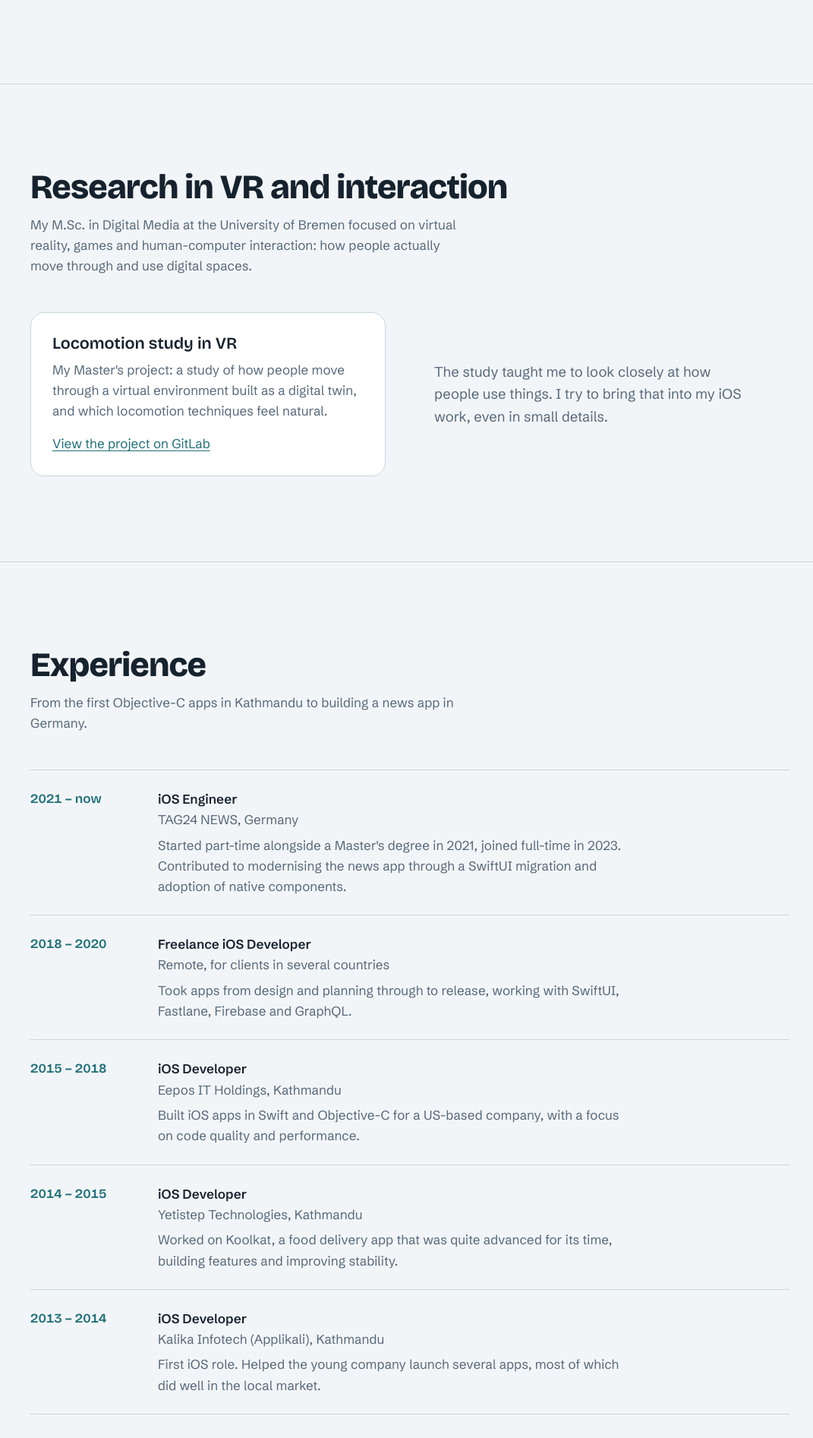
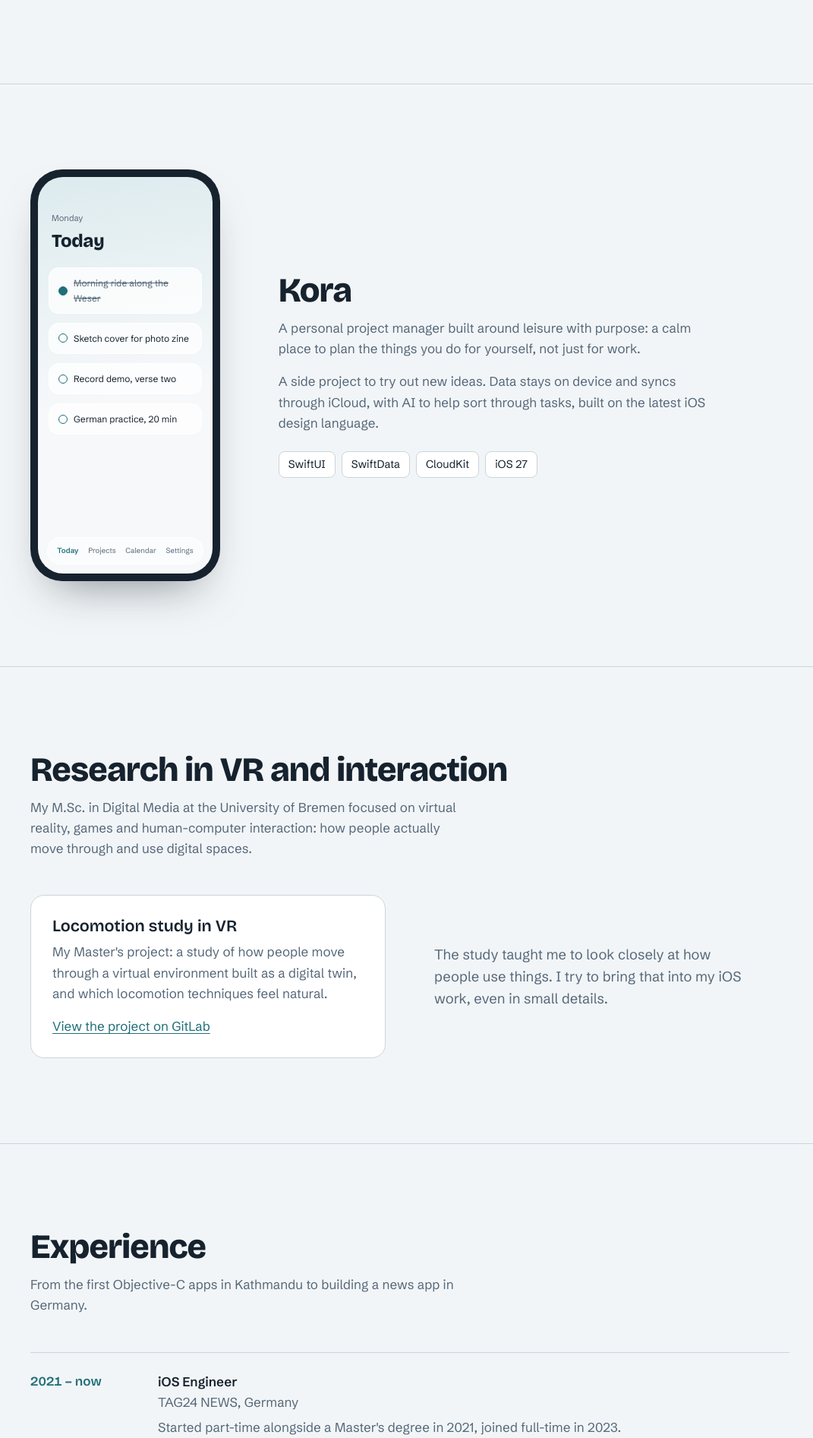
Before and after one commit to hempoudyal/hempoudyal.github.io, a Jekyll site: the page index.html, which Jekyll copies as it is, in a window 1280 px wide. Shown: the part 1494-3387 px from the top of the page at 76% size, without its empty margins (100-1171 px from the left). Built offline with Jekyll 4.4.1, drawn with Linux system fonts in a browser that asks for light colours.

Commit message:
Add Kora app section (dev branch, not live on master)
Renamed from Muse Organizer. Placeholder screenshot until app is ready.

Co-Authored-By: Claude Sonnet 4.6 <noreply@anthropic.com>

```diff
--- a/index.html
+++ b/index.html
@@ -85,6 +85,24 @@ h3{font-family:var(--display);font-weight:600;font-size:1.35rem;line-height:1.2;
 .points li:last-child{border-bottom:1px solid var(--line)}
 .points b{display:block;font-weight:600;margin-bottom:.15rem}
 .points p{margin:0;color:var(--muted)}
+
+/* Project */
+.project{display:grid;grid-template-columns:auto 1fr;gap:clamp(2rem,6vw,5rem);align-items:center}
+.phone{width:250px;aspect-ratio:9/19.5;border-radius:42px;background:var(--ink);padding:10px;box-shadow:0 30px 60px -30px rgba(22,34,46,.55)}
+.screen{height:100%;border-radius:33px;background:linear-gradient(170deg,#DDEBEE,#F6F8FA 55%);overflow:hidden;position:relative;color:#16222E;font-family:var(--body);display:flex;flex-direction:column}
+.screen img{width:100%;height:100%;object-fit:cover}
+.scr-top{padding:38px 18px 10px}
+.scr-top small{color:#56687A;font-size:.7rem}
+.scr-top div{font-family:var(--display);font-weight:800;font-size:1.5rem;letter-spacing:-.01em}
+.task{margin:6px 14px;padding:10px 12px;border-radius:14px;background:rgba(255,255,255,.72);font-size:.75rem;display:flex;gap:8px;align-items:center;border:1px solid rgba(255,255,255,.9)}
+.task i{width:12px;height:12px;border-radius:50%;border:1.5px solid #1F6F78;flex:none}
+.task.done i{background:#1F6F78}
+.task.done{color:#56687A;text-decoration:line-through}
+.tabbar{margin:auto 12px 12px;display:flex;justify-content:space-around;padding:9px 6px;border-radius:22px;background:rgba(255,255,255,.55);backdrop-filter:blur(12px);-webkit-backdrop-filter:blur(12px);border:1px solid rgba(255,255,255,.85);font-size:.6rem;color:#56687A}
+.tabbar span.on{color:#1F6F78;font-weight:600}
+.stack{display:flex;flex-wrap:wrap;gap:.5rem;margin:1.5rem 0 0;padding:0;list-style:none}
+.stack li{font-size:.9rem;padding:.3rem .75rem;border:1px solid var(--line);border-radius:8px;background:var(--surface)}
+@media (max-width:820px){.project{grid-template-columns:1fr}.phone{width:220px;margin:0 auto}}
 
 /* Research */
 .research{display:grid;grid-template-columns:1fr 1fr;gap:clamp(2rem,5vw,4rem)}
@@ -179,6 +197,30 @@ footer{padding:2rem 0 3rem;color:var(--muted);font-size:.9rem}
       <li><b data-i18n="p1b">Migrated legacy views to SwiftUI</b><p data-i18n="p1">Legacy UIKit views were rebuilt as modern SwiftUI components — easier to maintain, faster to extend, and deployed incrementally without feature freezes.</p></li>
       <li><b data-i18n="p2b">Native components first</b><p data-i18n="p2">Custom-built UI was replaced with system components, so the app follows iOS conventions and picks up platform improvements for free.</p></li>
     </ul>
+  </div>
+</section>
+
+<section id="project">
+  <div class="wrap project">
+    <div class="phone" aria-hidden="true">
+      <div class="screen">
+        <!-- Replace with a real screenshot: <img src="assets/img/kora-screenshot.png" alt=""> -->
+        <div class="scr-top"><small>Monday</small><div>Today</div></div>
+        <div class="task done"><i></i>Morning ride along the Weser</div>
+        <div class="task"><i></i>Sketch cover for photo zine</div>
+        <div class="task"><i></i>Record demo, verse two</div>
+        <div class="task"><i></i>German practice, 20 min</div>
+        <div class="tabbar"><span class="on">Today</span><span>Projects</span><span>Calendar</span><span>Settings</span></div>
+      </div>
+    </div>
+    <div>
+      <h2 data-i18n="kora_h">Kora</h2>
+      <p data-i18n="kora1" class="intro" style="margin-bottom:1rem">A personal project manager built around leisure with purpose: a calm place to plan the things you do for yourself, not just for work.</p>
+      <p data-i18n="kora2" style="color:var(--muted);max-width:56ch;margin:0">A side project to try out new ideas. Data stays on device and syncs through iCloud, with AI to help sort through tasks, built on the latest iOS design language.</p>
+      <ul class="stack">
+        <li>SwiftUI</li><li>SwiftData</li><li>CloudKit</li><li>iOS 27</li>
+      </ul>
+    </div>
   </div>
 </section>
 
@@ -330,6 +372,9 @@ footer{padding:2rem 0 3rem;color:var(--muted);font-size:.9rem}
 <script>
 (function(){
   var DE={
+    "kora_h": "Kora",
+    "kora1": "Ein persönlicher Projektmanager rund um 'Freizeit mit Sinn': ein ruhiger Ort, um die Dinge zu planen, die du für dich selbst tust, nicht nur für die Arbeit.",
+    "kora2": "Ein Nebenprojekt zum Ausprobieren neuer Ideen. Daten bleiben auf dem Gerät und werden über iCloud synchronisiert, mit KI-Unterstützung beim Sortieren von Aufgaben, gebaut auf der neuesten iOS-Designsprache.",
     "loc": "iOS Engineer in Bremen, Deutschland",
     "h1": "Zehn Jahre lang das richtige Gefühl.",
     "lede": "Senior iOS Engineer mit über 10 Jahren Erfahrung im Entwickeln nativer Apps in Swift und SwiftUI. Mein Hintergrund in der Mensch-Computer-Interaktion prägt, wie ich an jede Ebene der Arbeit herangehe.",
```
